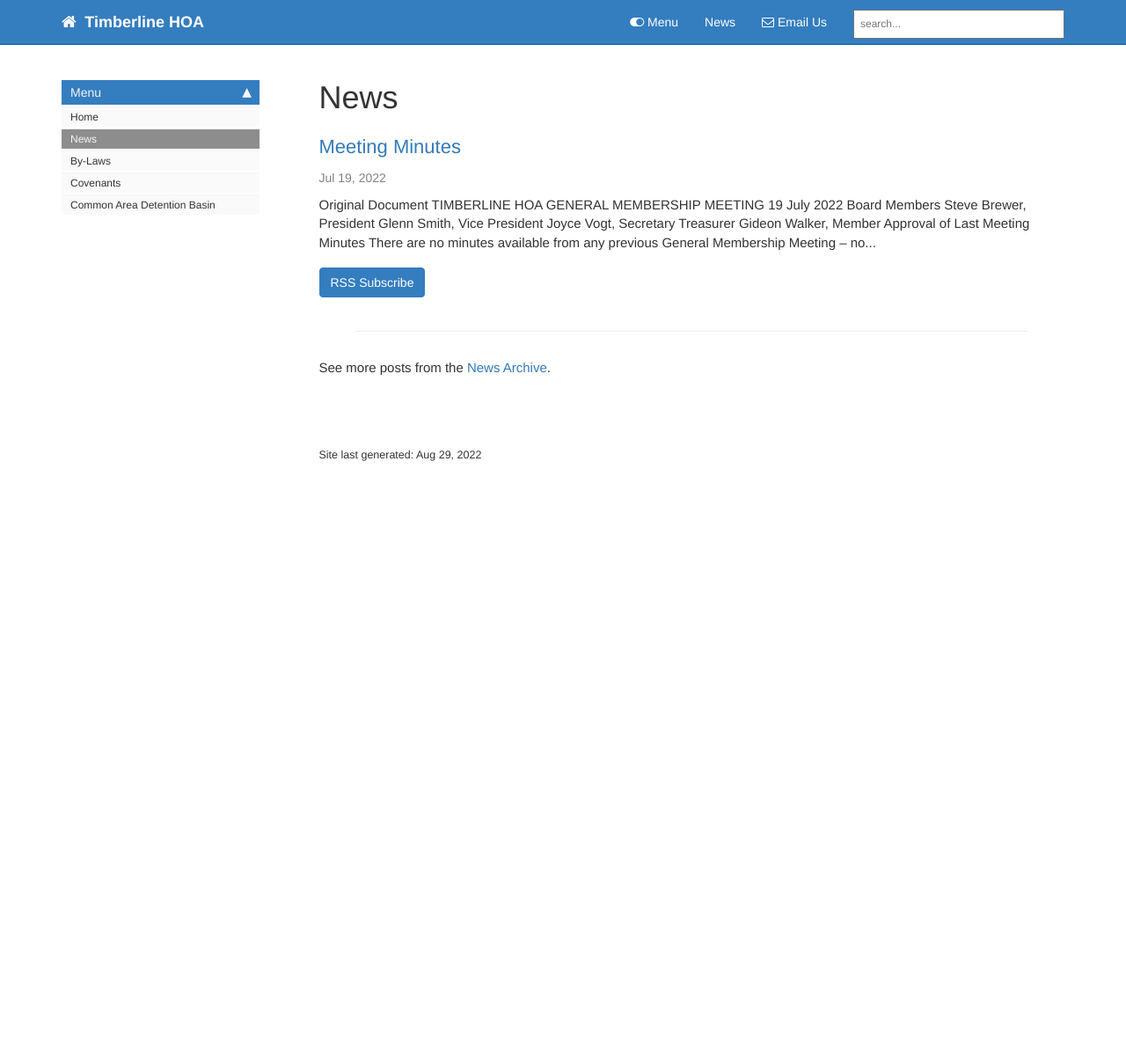
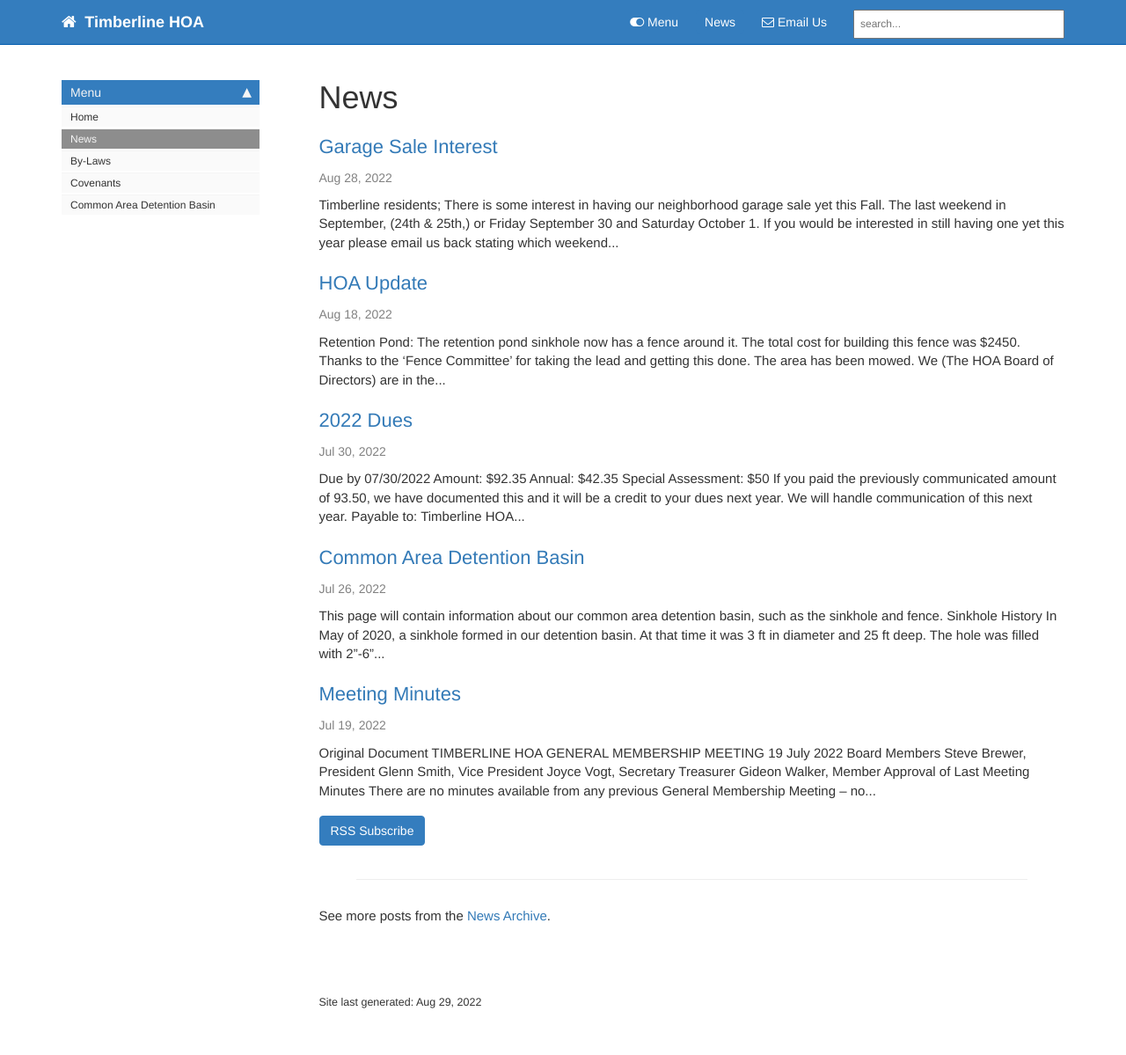
Before and after one commit to timberline-hoa/timberline-hoa.github.io, a Jekyll site: the page built from pages/news/news.html, in a window 1280 px wide. Shown: the whole page at 88% size. Built offline with Jekyll 4.4.1, drawn with Linux system fonts in a browser that asks for light colours; comment, search, counter and statistics services are not loaded; before the commit the page ends 900 px from its top, so only the background shows below that.

Commit message:
August website update

```diff
--- /dev/null
+++ b/_posts/2022-07-26-common-area-detention-basin.md
@@ -0,0 +1,89 @@
+---
+title: Common Area Detention Basin
+permalink: 2022-07-26-common-area-detention-basin.html
+---
+
+This page will contain information about our common area detention basin, such as the sinkhole and fence.
+
+# Sinkhole History
+
+In May of 2020, a sinkhole formed in our detention basin. At that time it was 3 ft in diameter and 25 ft deep.
+The hole was filled with 2"-6" rock, but since then has started to open back up.
+
+![Sinkhole View]({{ site.url }}/images/sinkhole_view_2020.JPEG)
+
+![Sinkhole]({{ site.url }}/images/sinkhole_2020.JPEG)
+
+As of July 2022, the sinkhole had opened up a bit by about 2'
+![Sinkhole 1]({{ site.url }}/images/2022-07-sinkhole/Sinkhole 1 July 2022.jpg)
+![Sinkhole 2]({{ site.url }}/images/2022-07-sinkhole/Sinkhole 2 July 2022.jpg)
+![Sinkhole 3]({{ site.url }}/images/2022-07-sinkhole/Sinkhole 3 July 2022.jpg)
+![Sinkhole 4]({{ site.url }}/images/2022-07-sinkhole/Sinkhole 4 July 2022.jpg)
+
+In August 2022 we were able to build a fence around the sinkhole opening
+![Fence 1]({{ site.url }}/images/2022-08-sinkhole-fence/Aug 19 A.jpg)
+![Fence 2]({{ site.url }}/images/2022-08-sinkhole-fence/Aug 19 B.jpg)
+![Fence 3]({{ site.url }}/images/2022-08-sinkhole-fence/Aug 19 C.jpg)
+
+# Fence for the sinkhole
+
+~~Please vote by **Wednesday 07/27/2022 12:00** by emailing [TimberlineHOA65807@gmail.com](mailto:timberlinehoa65807@gmail.com?subject=Vote for Fence and Sign&body=My vote for the fence is Option <A, B, C or D> and my vote for the sign is Option <1 or 2>) one of the fence company options and one sign option.~~
+
+The votes are in
+
+| Fence Option                     | Votes | Sign Option | Votes |
+| -------------------------------- | :---: | ----------- | :---: |
+| Option A - County Line and Fence |  13   | Option 1    |   5   |
+| Option B - Junk Monkeys          |   3   | Option 2    |   2   |
+
+We will be going with County Line and Fence and Sign option 1. Thanks to all who voted.
+
+[Original Document]({{ site.url }}/documents/2022_07_26_Fence_Information.pdf)
+
+**TIMBERLINE HOMEOWNERS ASSOCIATION FENCE INFORMATION**
+
+It has been a very productive week for the Fence Committee. We have tracked down the insurance policy and spoke to our local agent. We have met with the geologist from Greene County who also did the initial inspection on the sinkhole. In addition, we have the following quotes to build the fence.
+
+After speaking to the insurance agent, he said the underwriters are only requiring us to put a fence around the sinkhole, not the entire retention pond. The underwriters do not require us to fill the sinkhole. However, when we met with the geologist, he did suggest we finish filling the sinkhole. As a committee, we recommend that volunteers from the subdivision finish filling the sinkhole this fall. It is approximately 6-7’ in diameter with about 2’ needed to fill the hole.
+
+The Fence Committee is using August 10th as the deadline for the fence. (We actually have until the 14th but we are using 4 days as a cushion in case of rain.)
+
+The following companies have provided us quotes for a 6’ wood privacy fence installed in a square shape placed 4-5 feet out from the sinkhole. There will be a 3’ gate and we have requested a 2” (approximate) “peek hole” on each side so we will be able to inspect the sinkhole without having to open the gate. There will be a heavy-duty padlock placed on the gate to further help with security.
+
+The following companies, if notified by **TOMORROW, WEDNESDAY**, they can have the fence installed by the 10th. Please keep in mind that we are dealing with an extremely short time frame so **PLEASE PLACE YOUR VOTE BY TOMORROW AT NOON!!!** These companies are licensed, insured and provide a one-year warranty.
+
+- Option A:
+  - [County Line Fence & Restoration](https://www.facebook.com/County-Line-Fence-and-Restoration-107679664737373/)
+  - $2400 total
+  - One day install
+  - 50% down and 50% upon completion
+- Option B:
+  - [Junk Monkeys](https://www.junkmonkeysllc.com/)
+  - $2500 total
+  - Two days to install, August 3rd and 4th
+  - 50% down and 50% upon completion
+- Option C:
+  - [First Due Fencing](https://www.facebook.com/FirstDueFencing/)
+  - $3,500.00 total
+  - Install Aug.10th
+  - 50% down, 50% upon completion
+- Option D:
+  - [Ozark Fence](https://ozfence.com/)
+  - $3,656.63 total
+  - 50% down, 50% upon completion.
+  - NOT SURE OF START DATE.
+
+Please choose Option 1 or Option 2 for the No Trespassing signs. They are on Amazon. We will use one on each side of the fence, one the gate and then put 4-5 around the top of the retention pond. Pricing for posts around the pond is not included at this time.
+
+- OPTION 1
+  - $21.95
+  - 2 Pack
+  - Text: "Private Property - No Trespassing - Violators will be prosecuted"
+  - Black background with gold lettering
+  - 12" x 12"
+- OPTION 2
+  - $29.97
+  - 4 pack
+  - Text: "Private Property - No Trespassing"
+  - Black background with gold lettering
+  - 12" x 12"
--- /dev/null
+++ b/_posts/2022-07-30-Dues.md
@@ -0,0 +1,16 @@
+---
+title: '2022 Dues'
+permalink: 2022-07-30-dues.html
+---
+
+- Due by 07/30/2022
+- Amount: $92.35
+  - Annual: $42.35
+  - Special Assessment: $50
+  - If you paid the previously communicated amount of 93.50, we have documented this and it will be a credit to your dues next year. We will handle communication of this next year.
+- Payable to: Timberline HOA
+- Method: Check or money order
+- Deliver to: See email dated 07/23/22 19:15, or email us
+  - Since it is delivered to our treasurer's private address we do not want to display that information here.
+
+If you have any questions about dues please send us an email. Thank you!
--- /dev/null
+++ b/_posts/2022-08-18-Update.md
@@ -0,0 +1,24 @@
+---
+title: 'HOA Update'
+permalink: 2022-08-18-hoa-update.html
+---
+
+## Retention Pond:
+
+1. The retention pond sinkhole now has a fence around it. The total cost for building this fence was $2450. Thanks to the ‘Fence Committee’ for taking the lead and getting this done.
+2. The area has been mowed. We (The HOA Board of Directors) are in the process of getting bids so we can do a formal agreement with a lawnmower to mow it on a regular basis.
+3. Insurance: Our current insurance company has dropped us effective 4 September 2022. We are in the process of getting bids for liability insurance; we currently have 2 offers and have a third one pending. We will review the coverage they offer and select a company before 4 September.
+
+## Finance Committee:
+
+The Finance Committee is in the process of reviewing the HOA financial history. This is a complicated procedure and will take more time. General Membership Meeting and Election of Officers: The next HOA Meeting is tentatively scheduled for Wednesday 11 January 2023 at 6:30 PM. The location will be at The Library Center on South Campbell (next to Sam’s Club) in rooms A & B.
+
+## General Issues:
+
+We have received concerns from residents about parking of trailers on the street or in driveways. Please review the Covenant regarding this issue. If you have any concerns or questions about this, we can be contacted at TimberlineHOA65807@gmail.com.
+
+[ARTICLE IX - USE AND BUILDING RESTRICTIONS Section 8: Motor Vehicles and Trailers.]({{ site.url }}/covenants.html#section-8-motor-vehicles-and-trailers)
+
+(a) No mobile or motor home, trailer of any kind, truck larger than 1/2 ton, camper, boat, or permanent tent or similar structure shall be parked, kept, maintained or repaired upon any property or street (public or private) within TIMBERLINE ESTATES SUBDIVISION, between the hours of 12 midnight and 5: 00 A.M., in such a manner as will be visible from neighboring property; nor shall any motor vehicle of any kind be constructed, reconstructed or repaired on public or private property within TIMBERLINE ESTATES SUBDIVISION, provided, however, that the provisions of this paragraph shall not apply to emergency vehicle repairs, or temporary construction shelters or storage facilities approved by the architectural control committee and used exclusively in connection with the construction of any improvement.
+
+(b) Any motor vehicle which is, in the sole discretion of the Board, unsightly or not in keeping with motor vehicles owned by TIMBERLINE ESTATES SUBDIVISION residents, or is a service vehicle or pick-up truck with a camper top or similar top shall be parked in the garage overnight, and shall not be parked in TIMBERLINE ESTATES SUBDIVISION between the hours of 12 midnight and 5:00 a.m. in such a manner as will be visible from neighboring property.
--- /dev/null
+++ b/_posts/2022-08-28-Garage-Sale.md
@@ -0,0 +1,10 @@
+---
+title: 'Garage Sale Interest'
+permalink: 2022-08-28-garage-sale-interest.html
+---
+
+Timberline residents; There is some interest in having our neighborhood garage sale yet this Fall. The last weekend in September, (24th & 25th,) or Friday September 30 and Saturday October 1. If you would be interested in still having one yet this year please email us back stating which weekend would work for you.
+
+We plan to have our summer Timberline garage sale the first weekend in June 2023.
+
+Thanks
```
Also changed, not shown: index.md (+3 -15 lines), pages/commonAreaDetentionBasin.md (+1 -72 lines), images/2022-08-sinkhole-fence/Aug 19 C.jpg (added), 7 other files.
